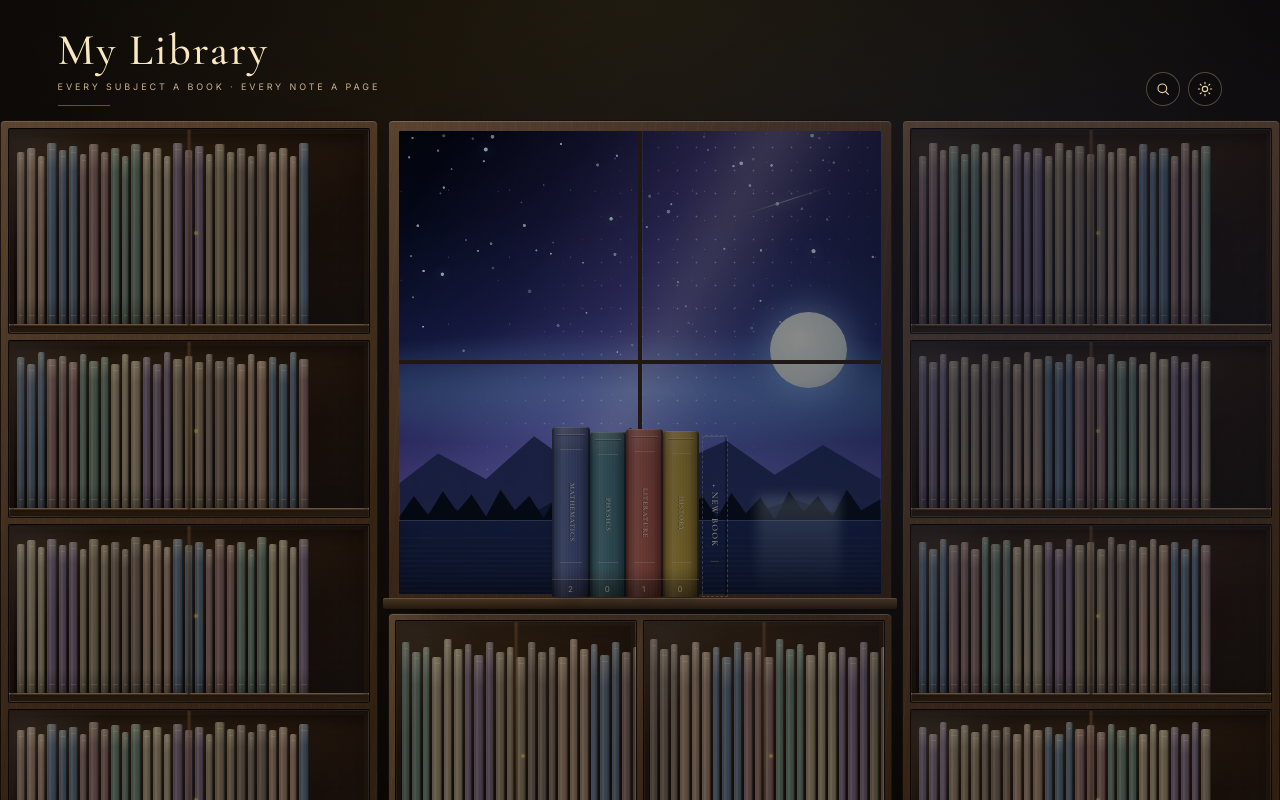
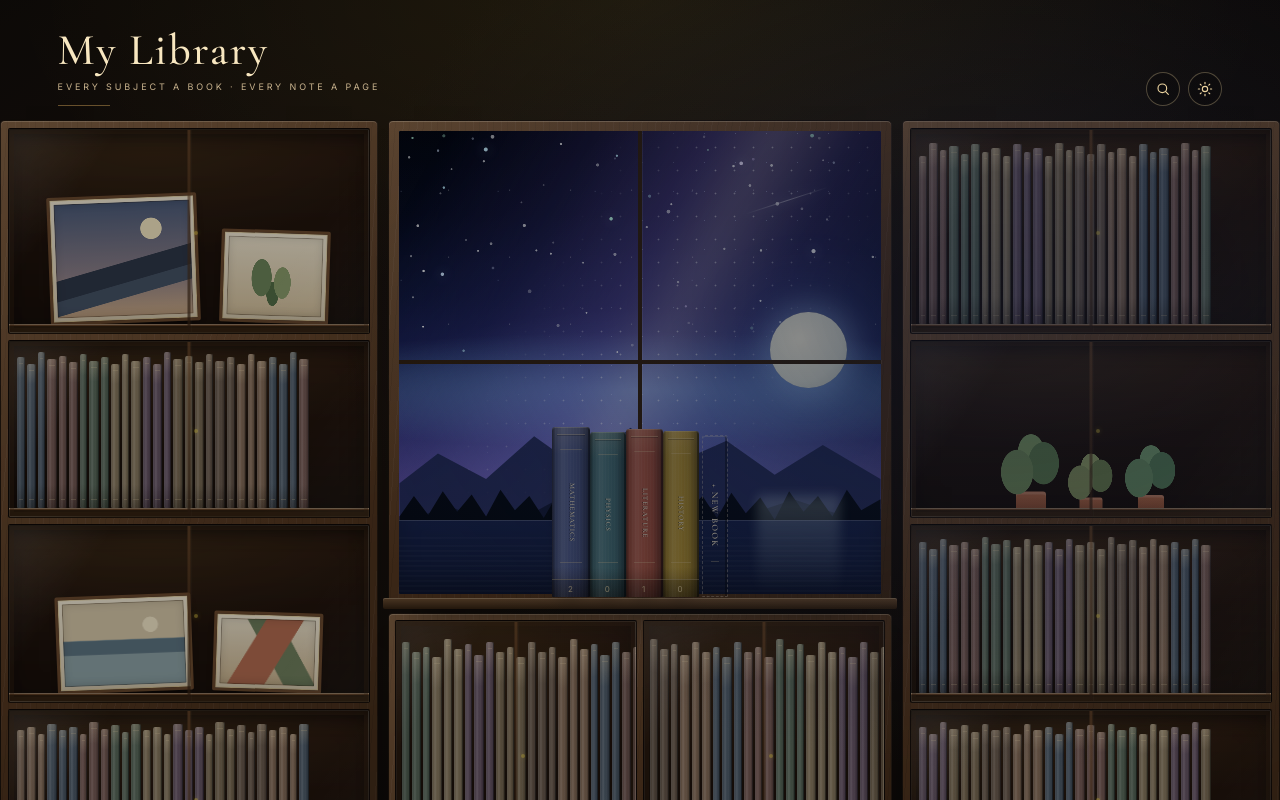
Before and after one commit to olcanaskar/my-library, a Next.js app: page / in a window 1280 px wide. Built offline with nearby package versions, Linux system fonts and the light colour scheme; a web font is replaced by a local one.

Commit message:
feat: add paintings and plants to the cabinet shelves

```diff
--- a/app/globals.css
+++ b/app/globals.css
@@ -2668,6 +2668,157 @@ html[data-theme="light"] .window-shooting-star {
   height: 60px;
 }
 
+/* --- framed paintings and potted plants on the cabinet --- */
+
+.art-shelf {
+  z-index: 1;
+  justify-content: center;
+  align-items: flex-end;
+  gap: clamp(10px, 2vw, 18px);
+}
+
+.bookcase-bay > .art-shelf {
+  padding: 0 10px 1px;
+}
+
+.shelf-frame {
+  position: relative;
+  display: block;
+  flex: none;
+  box-sizing: border-box;
+  padding: 4px;
+  border: 3px solid #6b482b;
+  border-radius: 2px;
+  background: linear-gradient(180deg, #f2e8d2, #dccdb0);
+  box-shadow:
+    0 6px 10px -5px rgba(0, 0, 0, 0.85),
+    inset 0 0 0 1px rgba(201, 166, 78, 0.35);
+  transform-origin: bottom center;
+}
+
+.shelf-frame--large {
+  width: 44%;
+  height: 66%;
+}
+
+.shelf-frame--medium {
+  width: 40%;
+  height: 58%;
+}
+
+.shelf-frame--small {
+  width: 32%;
+  height: 48%;
+}
+
+.shelf-frame--left {
+  transform: rotate(-2.2deg);
+}
+
+.shelf-frame--right {
+  transform: rotate(1.8deg);
+}
+
+.shelf-art {
+  display: block;
+  width: 100%;
+  height: 100%;
+  border-radius: 1px;
+  box-shadow:
+    inset 0 0 0 1px rgba(43, 27, 12, 0.35),
+    inset 0 0 10px rgba(0, 0, 0, 0.16);
+}
+
+.shelf-art--dusk {
+  background:
+    radial-gradient(circle at 71% 24%, #f5e7c0 0 8%, transparent 8.5%),
+    linear-gradient(
+      166deg,
+      transparent 0 52%,
+      #2f3747 52.5% 66%,
+      transparent 66.5%
+    ),
+    linear-gradient(
+      166deg,
+      transparent 0 62%,
+      #465264 62.5% 76%,
+      transparent 76.5%
+    ),
+    linear-gradient(180deg, #4c5b78 0%, #8d7f87 62%, #cba985 100%);
+}
+
+.shelf-art--garden {
+  background:
+    radial-gradient(ellipse 18% 40% at 36% 52%, #6d8458 0 58%, transparent 60%),
+    radial-gradient(ellipse 15% 34% at 58% 58%, #8b9c69 0 58%, transparent 60%),
+    radial-gradient(ellipse 11% 26% at 48% 72%, #536d44 0 58%, transparent 60%),
+    linear-gradient(180deg, #efe4cc 0%, #d5c09a 100%);
+}
+
+.shelf-art--sea {
+  background:
+    radial-gradient(circle at 72% 28%, #f5e8c8 0 7%, transparent 7.5%),
+    linear-gradient(
+      180deg,
+      transparent 0 45%,
+      #5e7480 45.5% 62%,
+      transparent 62.5%
+    ),
+    linear-gradient(180deg, #d7c7a7 0 45%, #8fa3a5 45.5% 100%);
+}
+
+.shelf-art--terracotta {
+  background:
+    linear-gradient(
+      120deg,
+      transparent 0 34%,
+      #b36b4e 34.5% 62%,
+      transparent 62.5%
+    ),
+    linear-gradient(
+      60deg,
+      transparent 0 48%,
+      #6f7d5a 48.5% 72%,
+      transparent 72.5%
+    ),
+    linear-gradient(180deg, #eadfc7 0%, #cbb38c 100%);
+}
+
+.plant-shelf {
+  z-index: 1;
+  justify-content: center;
+  align-items: flex-end;
+  gap: clamp(10px, 1.8vw, 18px);
+}
+
+.bookcase-bay > .plant-shelf {
+  padding: 0 8px 0;
+}
+
+.shelf-plant {
+  transform-origin: bottom center;
+}
+
+.shelf-plant--tall {
+  transform: scale(1.5);
+}
+
+.shelf-plant--medium {
+  transform: scale(1.3);
+}
+
+.shelf-plant--small {
+  transform: scale(1.15);
+}
+
+.shelf-plant--medium::after {
+  filter: hue-rotate(16deg) saturate(0.92);
+}
+
+.shelf-plant--small::after {
+  filter: hue-rotate(-14deg) brightness(1.06);
+}
+
 .window-books {
   position: absolute;
   right: 8px;
--- a/components/library/LibraryView.tsx
+++ b/components/library/LibraryView.tsx
@@ -104,7 +104,7 @@ export function LibraryView({
       <div className="library-wall">
         <section className="bookcase bookcase--left" aria-label="Your library">
           <div className="bookcase-bay">
-            <DecorativeShelf seed={1} />
+            <ArtShelf variant={1} />
             <span aria-hidden="true" className="glass-pane" />
           </div>
 
@@ -113,7 +113,7 @@ export function LibraryView({
             <span aria-hidden="true" className="glass-pane" />
           </div>
           <div className="bookcase-bay">
-            <DecorativeShelf seed={5} />
+            <ArtShelf variant={2} />
             <span aria-hidden="true" className="glass-pane" />
           </div>
           <div className="bookcase-bay">
@@ -210,7 +210,7 @@ export function LibraryView({
             <span aria-hidden="true" className="glass-pane" />
           </div>
           <div className="bookcase-bay">
-            <DecorativeShelf seed={6} />
+            <PlantShelf />
             <span aria-hidden="true" className="glass-pane" />
           </div>
           <div className="bookcase-bay">
@@ -265,3 +265,41 @@ function DecorativeShelf({ seed }: { seed: number }) {
     </div>
   );
 }
+
+const ART_SHELVES = {
+  1: [
+    { size: "large", art: "dusk", tilt: "left" },
+    { size: "small", art: "garden", tilt: "right" },
+  ],
+  2: [
+    { size: "medium", art: "sea", tilt: "left" },
+    { size: "small", art: "terracotta", tilt: "right" },
+  ],
+} as const;
+
+/** Two small framed paintings resting on a cabinet shelf. */
+function ArtShelf({ variant }: { variant: keyof typeof ART_SHELVES }) {
+  return (
+    <div aria-hidden="true" className="dummy-shelf art-shelf">
+      {ART_SHELVES[variant].map((frame) => (
+        <span
+          key={frame.art}
+          className={`shelf-frame shelf-frame--${frame.size} shelf-frame--${frame.tilt}`}
+        >
+          <span className={`shelf-art shelf-art--${frame.art}`} />
+        </span>
+      ))}
+    </div>
+  );
+}
+
+/** A few potted plants on the right-hand cabinet. */
+function PlantShelf() {
+  return (
+    <div aria-hidden="true" className="dummy-shelf plant-shelf">
+      <span className="sill-plant shelf-plant shelf-plant--tall" />
+      <span className="sill-plant shelf-plant shelf-plant--small" />
+      <span className="sill-plant shelf-plant shelf-plant--medium" />
+    </div>
+  );
+}
```
